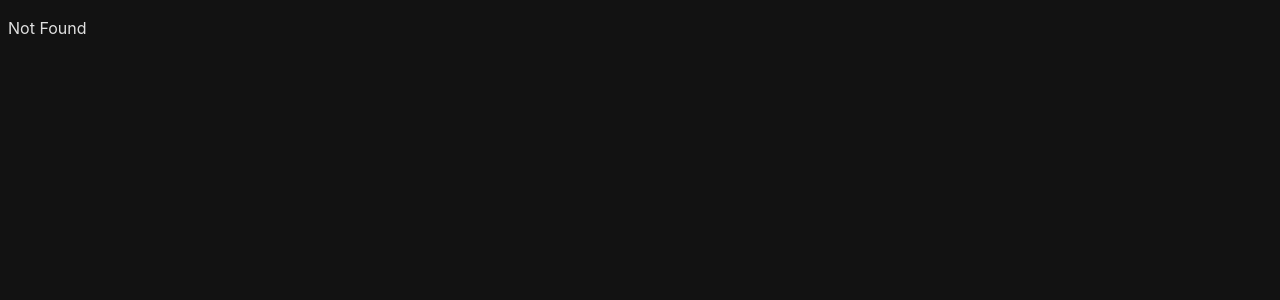
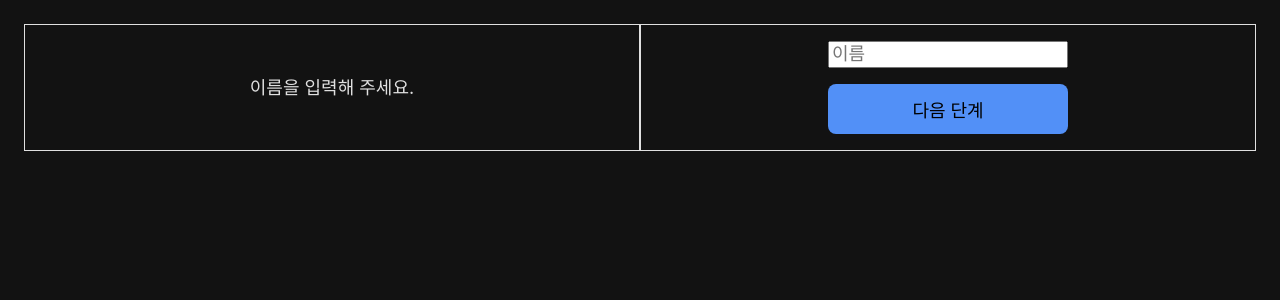
Before and after one commit to HiJiho/mystocks, a React (Vite) app: page /enter-name in a window 1280 px wide. Shown: the top 300 px of the page. Built offline with nearby package versions, Linux system fonts and the light colour scheme.

Commit message:
Add enter-name router & Install jotai

```diff
--- a/package.json
+++ b/package.json
@@ -11,6 +11,7 @@
   },
   "dependencies": {
     "@tanstack/react-router": "^1.34.5",
+    "jotai": "^2.8.2",
     "react": "^18.2.0",
     "react-dom": "^18.2.0"
   },
--- a/src/components/App.tsx
+++ b/src/components/App.tsx
@@ -1,4 +1,4 @@
-import '../styles/App.css';
+import '../styles/App.module.css';
 import Header from './Header';
 import Main from './Main';
 
--- a/src/components/Main.tsx
+++ b/src/components/Main.tsx
@@ -1,12 +1,12 @@
 // import reactLogo from '../assets/react.svg';
-import { useNavigate } from '@tanstack/react-router';
+import { Link, useNavigate } from '@tanstack/react-router';
 import styles from '../styles/Main.module.css';
 
 const Main = () => {
 	const navigate = useNavigate();
 
 	const handleClick = () => {
-		navigate({ to: '/start' });
+		navigate({ to: '/enter-name' });
 	};
 
 	return (
--- a/src/index.css
+++ b/src/index.css
@@ -1,4 +1,9 @@
 :root {
+	/* max-width: 1280px; */
+	margin: 0 auto;
+	padding: 1rem;
+	text-align: center;
+
 	background-color: rgb(18, 18, 18);
 	/* font-family: Inter, system-ui, Avenir, Helvetica, Arial, sans-serif, ;
 	line-height: 1.5;
@@ -31,7 +36,8 @@ button {
 	border-radius: 8px;
 	border: 1px solid transparent;
 	padding: 0.6em 1.2em;
-	font-size: 1em;
+	/* font-size: 1em; */
+	font-size: large;
 	font-weight: 500;
 	font-family: inherit;
 	background-color: rgb(82, 144, 247);
--- a/src/routeTree.gen.ts
+++ b/src/routeTree.gen.ts
@@ -16,15 +16,15 @@ import { Route as rootRoute } from './routes/__root'
 
 // Create Virtual Routes
 
-const StartLazyImport = createFileRoute('/start')()
+const EnterNameLazyImport = createFileRoute('/enter-name')()
 const IndexLazyImport = createFileRoute('/')()
 
 // Create/Update Routes
 
-const StartLazyRoute = StartLazyImport.update({
-  path: '/start',
+const EnterNameLazyRoute = EnterNameLazyImport.update({
+  path: '/enter-name',
   getParentRoute: () => rootRoute,
-} as any).lazy(() => import('./routes/start.lazy').then((d) => d.Route))
+} as any).lazy(() => import('./routes/enter-name.lazy').then((d) => d.Route))
 
 const IndexLazyRoute = IndexLazyImport.update({
   path: '/',
@@ -42,11 +42,11 @@ declare module '@tanstack/react-router' {
       preLoaderRoute: typeof IndexLazyImport
       parentRoute: typeof rootRoute
     }
-    '/start': {
-      id: '/start'
-      path: '/start'
-      fullPath: '/start'
-      preLoaderRoute: typeof StartLazyImport
+    '/enter-name': {
+      id: '/enter-name'
+      path: '/enter-name'
+      fullPath: '/enter-name'
+      preLoaderRoute: typeof EnterNameLazyImport
       parentRoute: typeof rootRoute
     }
   }
@@ -56,7 +56,7 @@ declare module '@tanstack/react-router' {
 
 export const routeTree = rootRoute.addChildren({
   IndexLazyRoute,
-  StartLazyRoute,
+  EnterNameLazyRoute,
 })
 
 /* prettier-ignore-end */
@@ -68,14 +68,14 @@ export const routeTree = rootRoute.addChildren({
       "filePath": "__root.tsx",
       "children": [
         "/",
-        "/start"
+        "/enter-name"
       ]
     },
     "/": {
       "filePath": "index.lazy.tsx"
     },
-    "/start": {
-      "filePath": "start.lazy.tsx"
+    "/enter-name": {
+      "filePath": "enter-name.lazy.tsx"
     }
   }
 }
--- /dev/null
+++ b/src/routes/enter-name.lazy.tsx
@@ -0,0 +1,26 @@
+import { createLazyFileRoute } from '@tanstack/react-router';
+import styles from '../styles/Start.module.css';
+
+export const Route = createLazyFileRoute('/enter-name')({
+	component: EnterName,
+});
+
+function EnterName() {
+	return (
+		<main className={styles.main}>
+			<section className={styles.section}>
+				<div className={styles.pContainer}>
+					<p>이름을 입력해 주세요.</p>
+				</div>
+			</section>
+			<section className={styles.section}>
+				<form className={styles.form}>
+					<input className={styles.input} placeholder='이름' />
+					<button className={styles.button} type='submit'>
+						다음 단계
+					</button>
+				</form>
+			</section>
+		</main>
+	);
+}
--- a/src/routes/start.lazy.tsx
+++ /dev/null
@@ -1,5 +0,0 @@
-import { createLazyFileRoute } from '@tanstack/react-router'
-
-export const Route = createLazyFileRoute('/start')({
-  component: () => <div>Hello /start!</div>
-})
--- a/src/styles/App.css
+++ /dev/null
@@ -1,6 +0,0 @@
-#root {
-	max-width: 1280px;
-	margin: 0 auto;
-	padding: 1rem;
-	text-align: center;
-}
--- a/src/styles/Main.module.css
+++ b/src/styles/Main.module.css
@@ -10,7 +10,7 @@
 	flex: 1;
 
 	flex-direction: column;
-	justify-content: space-evenly;
+	justify-content: space-between;
 }
 
 .section div {
--- /dev/null
+++ b/src/styles/Start.module.css
@@ -0,0 +1,38 @@
+.main {
+	display: flex;
+}
+
+.section {
+	display: flex;
+	border: 1px solid;
+	flex: 1;
+
+	justify-content: center;
+}
+
+.pContainer {
+	display: flex;
+	flex: 1;
+	align-items: center;
+	justify-content: center;
+}
+
+.pContainer p {
+	font-size: large;
+}
+
+.form {
+	display: flex;
+	flex-direction: column;
+	align-items: center;
+	padding: 1rem;
+}
+
+.input {
+	font-size: large;
+	margin-bottom: 1rem;
+}
+
+/* .button {
+	width: fit-content;
+} */
```
Also changed, not shown: src/styles/App.module.css (added), 1 other file (tests, documents, lock files or other folders).
